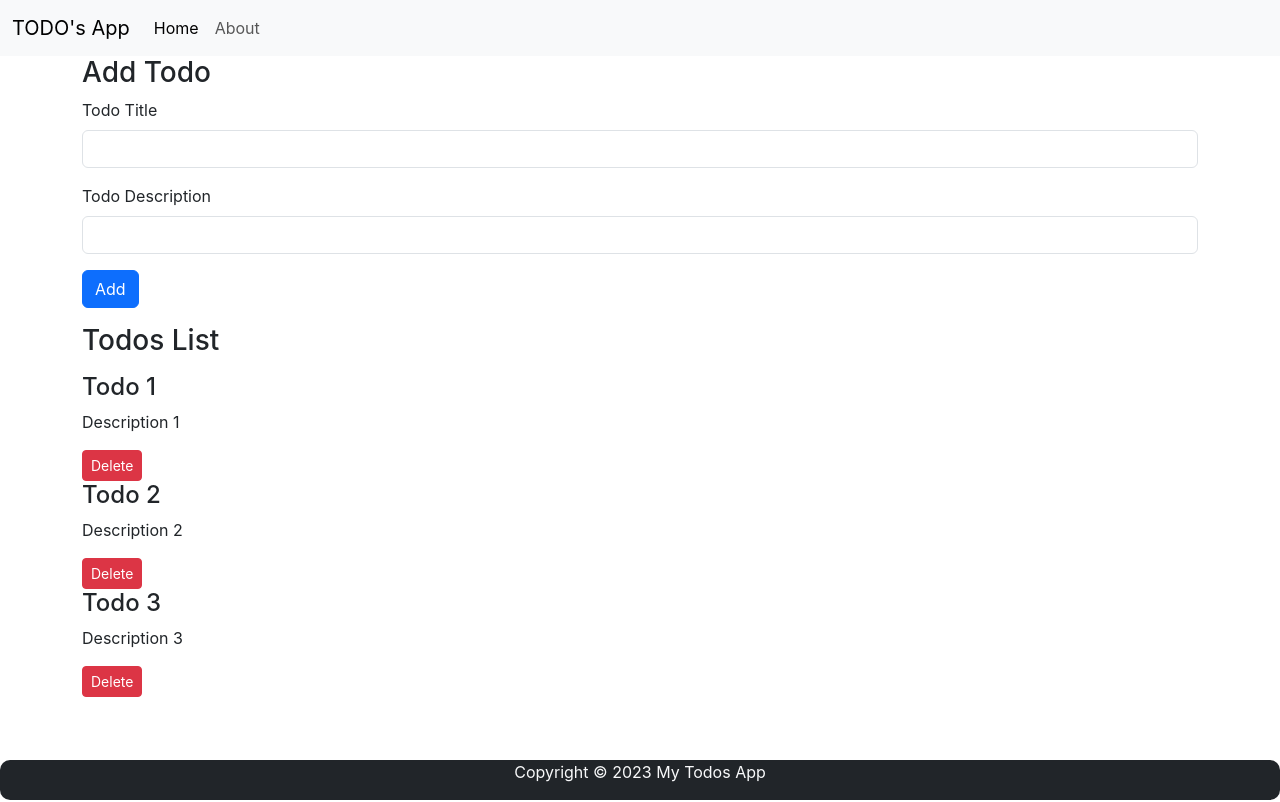
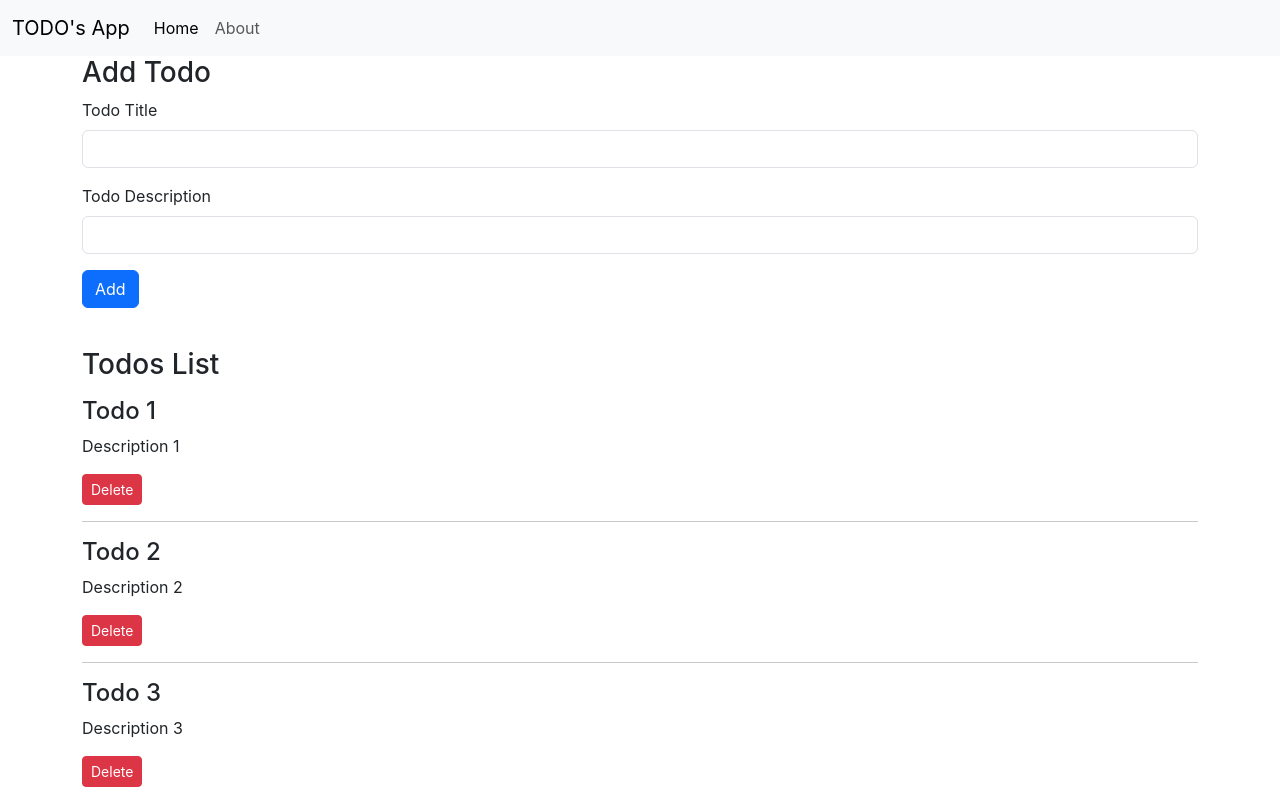
Before and after one commit to shantanu994/reactify-ui, a React (Create React App) app in the folder todo-list/: page / in a window 1280 px wide. Shown: the top 802 px of the page. Built offline with nearby package versions, Linux system fonts and the light colour scheme.

Commit message:
TODO's List

```diff
--- a/todo-list/src/App.js
+++ b/todo-list/src/App.js
@@ -26,7 +26,6 @@
       desc: desc,
     }
     setTodos([...todos, myTodo]);
-
     console.log(myTodo);
   }
 
--- a/todo-list/src/MyComponents/Footer.js
+++ b/todo-list/src/MyComponents/Footer.js
@@ -1,14 +1,8 @@
 import React from "react";
 
 const Footer = () => {
-  let footerStyle={
-      position: "absolute",
-      top: "95vh",
-      width: "100%",
-      borderRadius: "10px",
-    }
   return (
-    <footer className="bg-dark text-light text-center" style={footerStyle}>
+    <footer className="bg-dark text-light text-center" >
       <p className="text-center">
         Copyright © 2023 My Todos App
         </p>
--- a/todo-list/src/MyComponents/Todos.js
+++ b/todo-list/src/MyComponents/Todos.js
@@ -2,14 +2,21 @@
 import TodoItem from "../MyComponents/TodoItem";
 
 const Todos = (props) => {
+  let mystyle ={
+      minHeight: "70vh",
+      margin: "40px auto"
+    }
   return (
-    <div className="container">
+    <div className="container" style={mystyle}>
       <h3 className=" my-3">Todos List</h3>
       {props.todos.length === 0
         ? "No Todos to display"
         : props.todos.map((todo) => {
             return (
+              <>
               <TodoItem todo={todo} key={todo.sno} onDelete={props.onDelete} />
+              <hr />
+            </>
             );
           })}
     </div>
```
